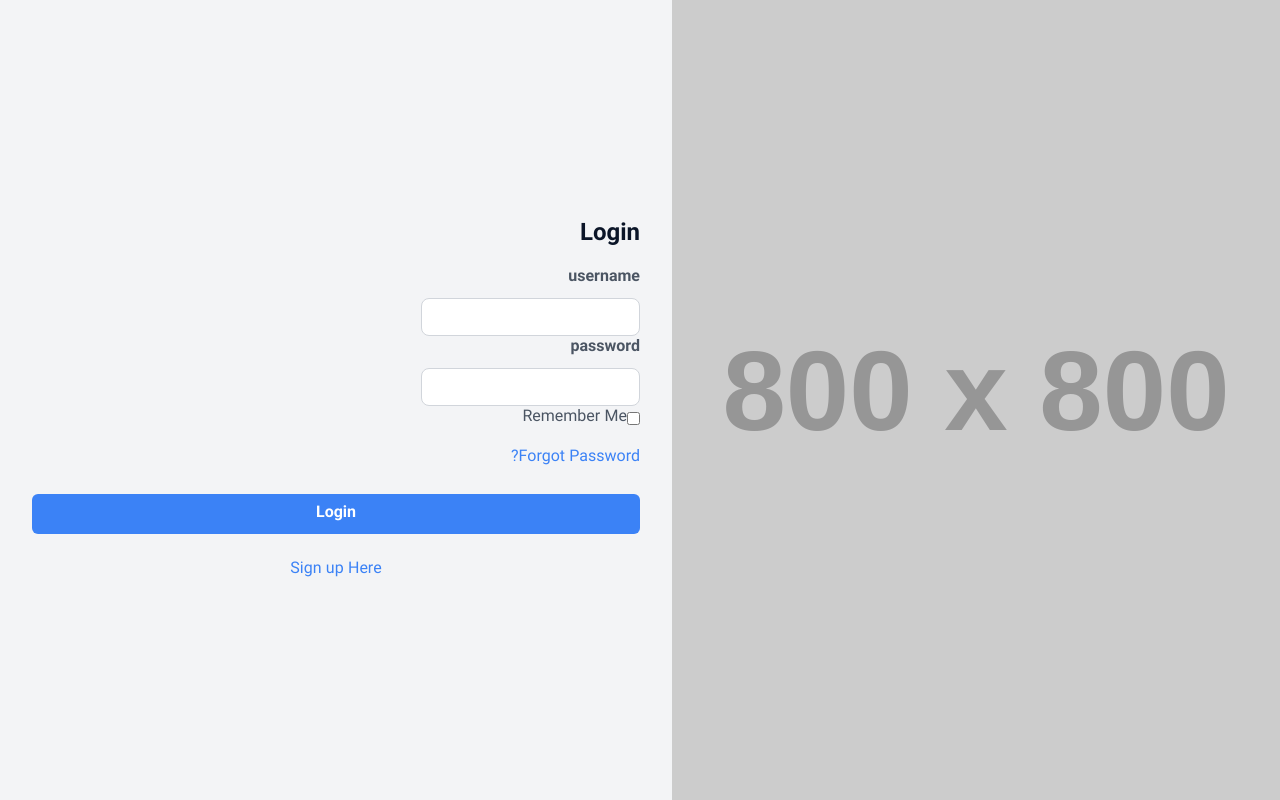
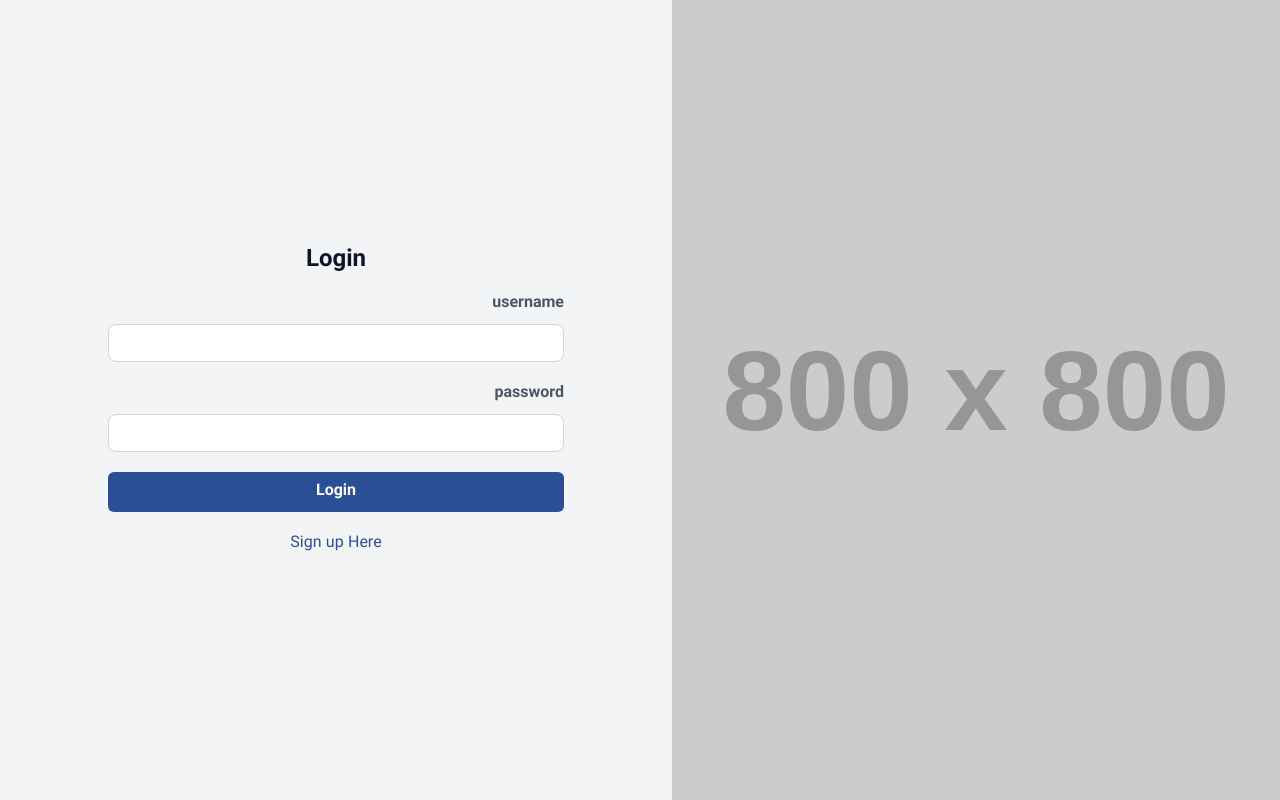
Before and after one commit to Kiyarash17/webelopers_front, a Next.js app: page /auth/login in a window 1280 px wide. Built offline with nearby package versions, Linux system fonts and the light colour scheme.

Commit message:
Update login page

```diff
--- a/app/auth/login/page.tsx
+++ b/app/auth/login/page.tsx
@@ -11,35 +11,23 @@ export default function Page() {
         />
       </div>
       <div className="p-8 flex-1">
-        <h1 className="text-2xl font-semibold mb-4">Login</h1>
-        <form action="#" method="POST">
-          <Input id="username" label="username" />
-          <Input id="password" label="password" />
+        <h1 className="text-2xl font-semibold mb-4 text-center">Login</h1>
+        <form
+          action="#"
+          method="POST"
+          className="flex flex-col justify-center items-center gap-5 container-sm"
+        >
+          <Input id="username" label="username" fullWidth />
+          <Input id="password" label="password" fullWidth />
 
-          <div className="mb-4 flex items-center">
-            <input
-              type="checkbox"
-              id="remember"
-              name="remember"
-              className="text-blue-500"
-            />
-            <label htmlFor="remember" className="text-gray-600 ml-2">
-              Remember Me
-            </label>
-          </div>
-          <div className="mb-6 text-blue-500">
-            <a href="#" className="hover:underline">
-              Forgot Password?
-            </a>
-          </div>
           <button
             type="submit"
-            className="bg-blue-500 hover:bg-blue-600 text-white font-semibold rounded-md py-2 px-4 w-full"
+            className="bg-primary hover:bg-primary/90 text-white font-semibold rounded-md py-2 px-4 w-full"
           >
             Login
           </button>
         </form>
-        <div className="mt-6 text-blue-500 text-center">
+        <div className="mt-5 text-primary text-center">
           <a href="#" className="hover:underline">
             Sign up Here
           </a>
--- a/components/ui/input.tsx
+++ b/components/ui/input.tsx
@@ -17,7 +17,11 @@ export default function Input(props: Props) {
   const disable = props.disable || false;
 
   return (
-    <div className={`${props.containerClassName} space-y-2`}>
+    <div
+      className={`${props.containerClassName} ${
+        props.fullWidth && "w-full"
+      } space-y-2`}
+    >
       {props.label ? (
         <label htmlFor={props.id} className="text-gray-600 font-semibold block">
           {props.label}
@@ -28,9 +32,9 @@ export default function Input(props: Props) {
         placeholder={props.placeholder}
         className={`${
           props.inputClassName
-        } py-1.5 bg-sGray border border-gray-300 text-gray-500 focus:outline-none rounded-lg px-2 focus:border-primary ${
+        } py-1.5 bg-sGray border border-gray-300 text-gray-500 focus:outline-none rounded-lg px-2 w-full focus:border-primary ${
           props.disable ? " cursor-not-allowed" : "cursor-pointer"
-        } ${props.fullWidth && "w-full"}`}
+        }`}
         id={props.id}
         onChange={props.onChange}
         defaultValue={props.defaultValue}
--- a/styles/globals.css
+++ b/styles/globals.css
@@ -12,3 +12,19 @@ body {
   overflow-x: hidden;
   color: #0b1528;
 }
+
+.container {
+  @apply w-[96%] sm:w-11/12 mx-auto;
+}
+
+.container-md {
+  @apply w-[96%] sm:w-10/12 mx-auto;
+}
+
+.container-sm {
+  @apply w-[96%] sm:w-9/12 mx-auto;
+}
+
+.ltr-direction {
+  direction: ltr;
+}
```
